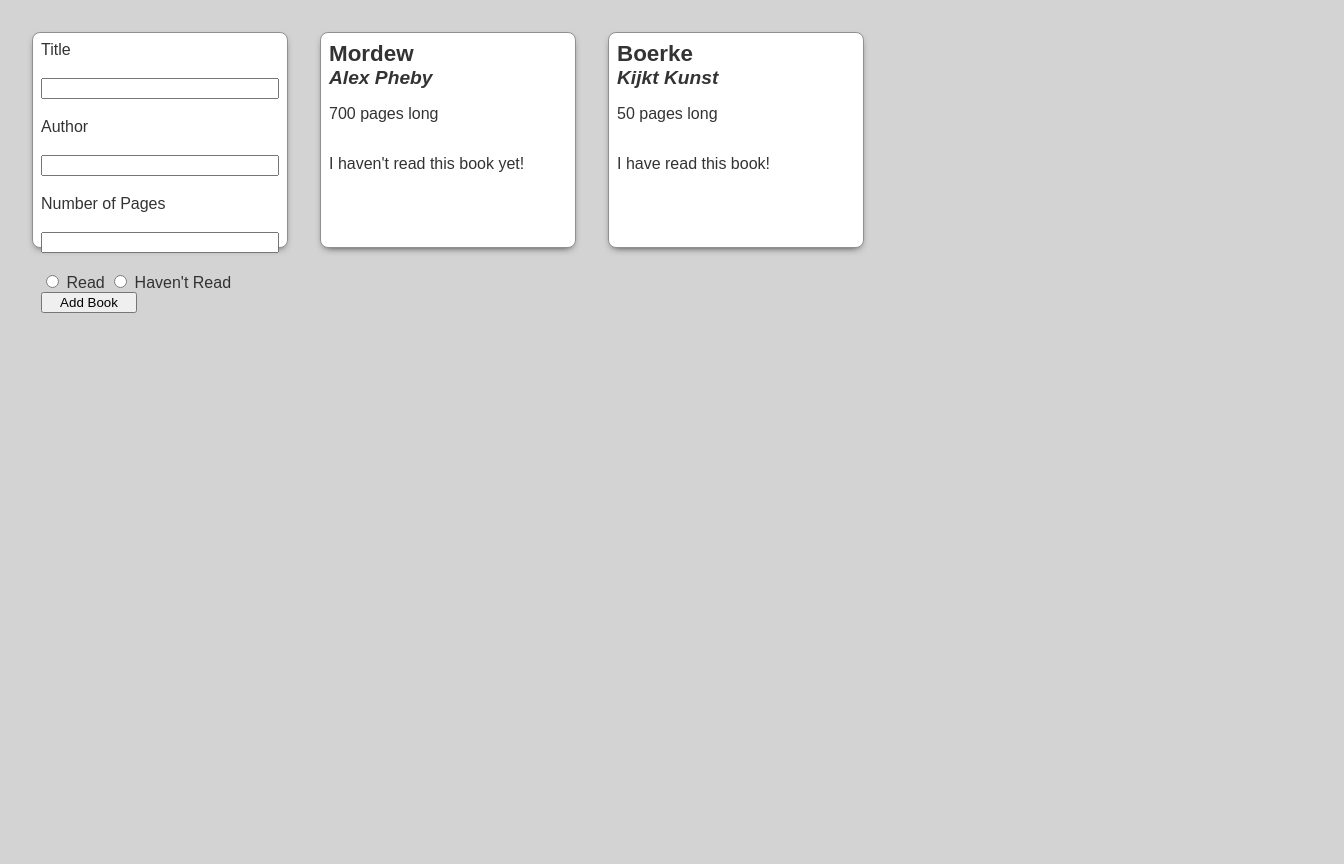
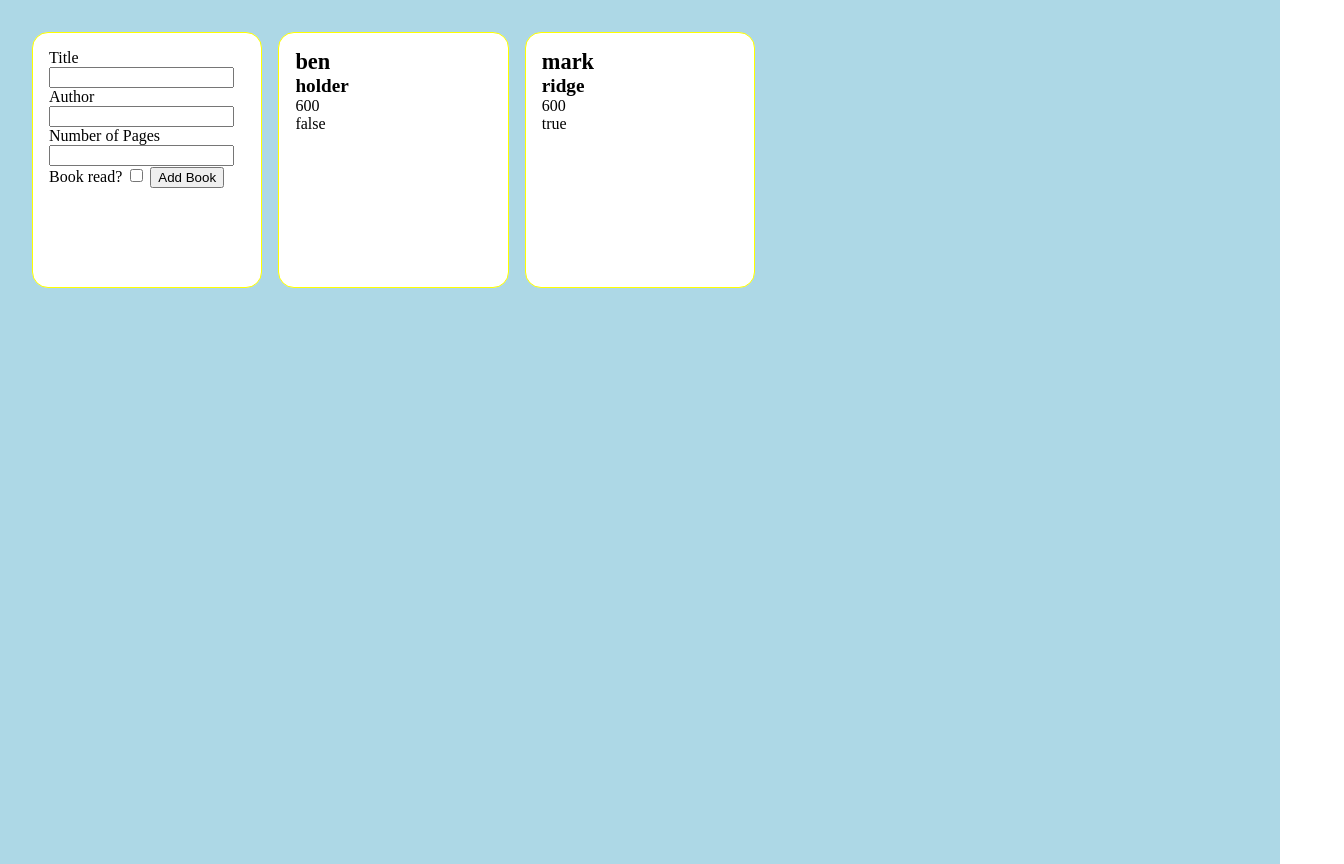
Before and after one commit to slowres1/odin-library, a plain HTML site: page index.html in a window 1280 px wide. Shown: the whole page, 1344 px wide, since content can reach past the window. Drawn offline with Linux system fonts and the light colour scheme.

Commit message:
Reworked, made it much nicer

```diff
--- a/index.html
+++ b/index.html
@@ -9,24 +9,19 @@
     <link rel="stylesheet" href="./style.css">
 </head>
 <body>
-    <div class="container">
-        <div class="card">
-          <form class="add-book" action="http://httpbin.org/post" method="post">
-            <label for="title">Title</label><br>
-            <input type="text" id="title" name="title"><br>
-            <label for="author">Author</label><br>
-            <input type="text" id="author" name="author"><br>
-            <label for="pages">Number of Pages</label><br>
-            <input type="text" id="pages" name="pages"><br>
-            <div class="radioButtons">
-              <input type="radio" id="haveRead" name="haveRead" value=true>
-              <label for="haveRead">Read</label>
-              <input type="radio" id="haveNotRead" name="haveRead" value=false>
-              <label for="haveNotRead">Haven't Read</label>
-            </div>
-            <input type="submit" value="Add Book">
-          </form>
-        </div>
+  <div class="container">
+    <div class="test">
+      <label for="title">Title</label>
+      <input type="text" id="title" name="title">
+      <label for="author">Author</label>
+      <input type="text" id="author" name="author">
+      <label for="pages">Number of Pages</label>
+      <input type="text" id="pages" name="pages">
+      <label for="read">Book read?</label>
+      <input type="checkbox" id="read" name="read">
+
+      <button class="refreshLibrary">Add Book</button>
     </div>
+  </div>
 </body>
 </html>
--- a/script.js
+++ b/script.js
@@ -1,53 +1,65 @@
-let myLibrary = [];
+let library = [];
+const container = document.querySelector('.container');
+const button = document.querySelector('button');
 
-function Book(title,author,pages,read) {
+function Book (title, author, pages, read) {
     this.title = title;
     this.author = author;
     this.pages = pages;
     this.read = read;
+}
+
+Book.prototype.display = function() {
+    //console.log(this.title, this.author, this.pages, this.read);
+    const newTitle = document.createElement('h1');
+    const newAuthor = document.createElement('h2');
+    const newPages = document.createElement('p');
+    const newRead = document.createElement('p');
+
+    newTitle.textContent = this.title;
+    newAuthor.textContent = this.author;
+    newPages.textContent = this.pages;
+    newRead.textContent = this.read;
+
+    const newCard = document.createElement('div');
+    newCard.classList.add('card');
+
+    newCard.appendChild(newTitle);
+    newCard.appendChild(newAuthor);
+    newCard.appendChild(newPages);
+    newCard.appendChild(newRead);
+
+    container.appendChild(newCard);
+}
+
+function addBook (userInput) {
+    library.unshift( newBook = new Book (userInput[0], userInput[1], userInput[2], userInput[3]) );
+}
+
+function displayLibrary(library) {
+
+    for (let i=0; i<library.length; i++) {
+        library[i].display();
+    };
 };
 
-function addBookToLibrary (userInput) {
-    let newBook = new Book(userInput[0], userInput[1], userInput[2], userInput[3]);
-    myLibrary.push(newBook);
-}
+let book1 = addBook(["mark", "ridge", 600, true]);
+let book2 = addBook(["ben", "holder", 600, false]);
 
-function displayBooks(library) {
-    for (i=0;i<library.length;i++) {
-        let haveRead = library[i].read ? "I have read this book!" : "I haven't read this book yet!";
+displayLibrary(library);
 
-        let newCard = document.createElement('div');
-        newCard.classList.add('card');
-        let title = document.createElement('h1');
-        title.textContent = library[i].title;
-        let author = document.createElement('h2');
-        author.textContent = library[i].author;
-        let pages = document.createElement('p');
-        pages.textContent = `${library[i].pages} pages long`
-        let readStatus = document.createElement('p');
-        readStatus.textContent = haveRead;
+button.addEventListener('click', () => {
 
-        newCard.appendChild(title);
-        newCard.appendChild(author);
-        newCard.appendChild(pages);
-        newCard.appendChild(readStatus);
-        container.appendChild(newCard);
-        //console.log(`Book ${i+1}: ${library[i].title} by ${library[i].author}, ${library[i].pages} pages long. ${haveRead}`);
-    };
-}
-
-function getUserInput () {
-    const title = document.querySelector('#title');
-    const author = document.querySelector('#author');
-    const pages = document.querySelector('#pages');
-}
-
-
-const container = document.querySelector('.container');
-
-//let book1 = new Book("Mordew", "Alex Pheby", 700, false);
-//let book2 = new Book("Boerke", "Kijkt Kunst", 50, true);
-addBookToLibrary(["Mordew", "Alex Pheby", 700, false]);
-addBookToLibrary(["Boerke", "Kijkt Kunst", 50, true]);
-
-displayBooks(myLibrary);
+    for (let i=0; i<library.length; i++) {
+        let lastchild = container.lastChild;
+        container.removeChild(lastchild);
+    }
+    const newTitle = document.querySelector('#title');
+    const newAuthor = document.querySelector('#author');
+    const newPages = document.querySelector('#pages');
+    const readStatus = document.querySelector('#read');
+    let userInput = [newTitle.value, newAuthor.value, newPages.value, readStatus.checked];
+    addBook(userInput);
+    displayLibrary(library);
+    console.log(library);
+})
--- a/style.css
+++ b/style.css
@@ -1,64 +1,48 @@
-body {
-    margin: 0;
-    font-family: Arial, Helvetica, sans-serif;
+html, body, div, span, applet, object, iframe,
+h1, h2, h3, h4, h5, h6, p, blockquote, pre,
+a, abbr, acronym, address, big, cite, code,
+del, dfn, em, img, ins, kbd, q, s, samp,
+small, strike, strong, sub, sup, tt, var,
+b, u, i, center,
+dl, dt, dd, ol, ul, li,
+fieldset, form, label, legend,
+table, caption, tbody, tfoot, thead, tr, th, td,
+article, aside, canvas, details, embed,
+figure, figcaption, footer, header, hgroup,
+menu, nav, output, ruby, section, summary,
+time, mark, audio, video {
+	margin: 0;
+	padding: 0;
+	border: 0;
+	font-size: 100%;
+	font: inherit;
+	vertical-align: baseline;
+    font-family: 'Times New Roman', Times, serif;
 }
 
-:root {
-    --cardHeight: 216px;
+h1 {
+    font-size: 1.4rem;
+    font-weight: bold;
 }
 
+h2 {
+    font-size: 1.2rem;
+    font-weight: bold;
+}
 
 .container {
     display: grid;
-    grid-template-columns: repeat(5, clamp(250px, 20vw, 400px));
-    grid-template-rows: fit-content(1fr);
-    gap: 2rem;
-    margin: 0;
+    grid-template-columns: repeat(5, 1fr);
+    grid-template-rows: repeat(3, 16rem);
+    gap: 1rem;
     padding: 2rem;
-    height: 100vh;
-    width: 100vw;
-    background-color: #d3d3d3;
+    background-color: lightblue;
 }
 
-
-.card {
-    box-sizing: border-box;
-    height: var(--cardHeight);
+.card,
+.test {
+    padding: 1rem;
+    border: 0.1rem solid yellow;
+    border-radius: 1rem;
     background-color: white;
-    display: flex;
-    flex-direction: column;
-    border: 1px solid #909090;
-    border-radius: .5rem;
-    padding: .5rem;
-    position: relative;
-    box-shadow: 0 .2rem .5rem -.3rem black;
-    color: #333333;
 }
-
-.card:hover {
-    top: -.1rem;
-}
-
-.card h1 {
-    font-size: 1.4rem;
-    font-weight: bold;
-    margin: 0;
-}
-
-.card h2 {
-    font-size: 1.2rem;
-    font-style: italic;
-    margin: 0;
-}
-
-.add-book {
-    display:flex;
-    flex-direction: column;
-    gap: 0.03rem;
-    justify-content: space-between;
-    flex: 1 0 auto;
-}
-
-input:last-child {
-    width: 6rem;
-}
```
